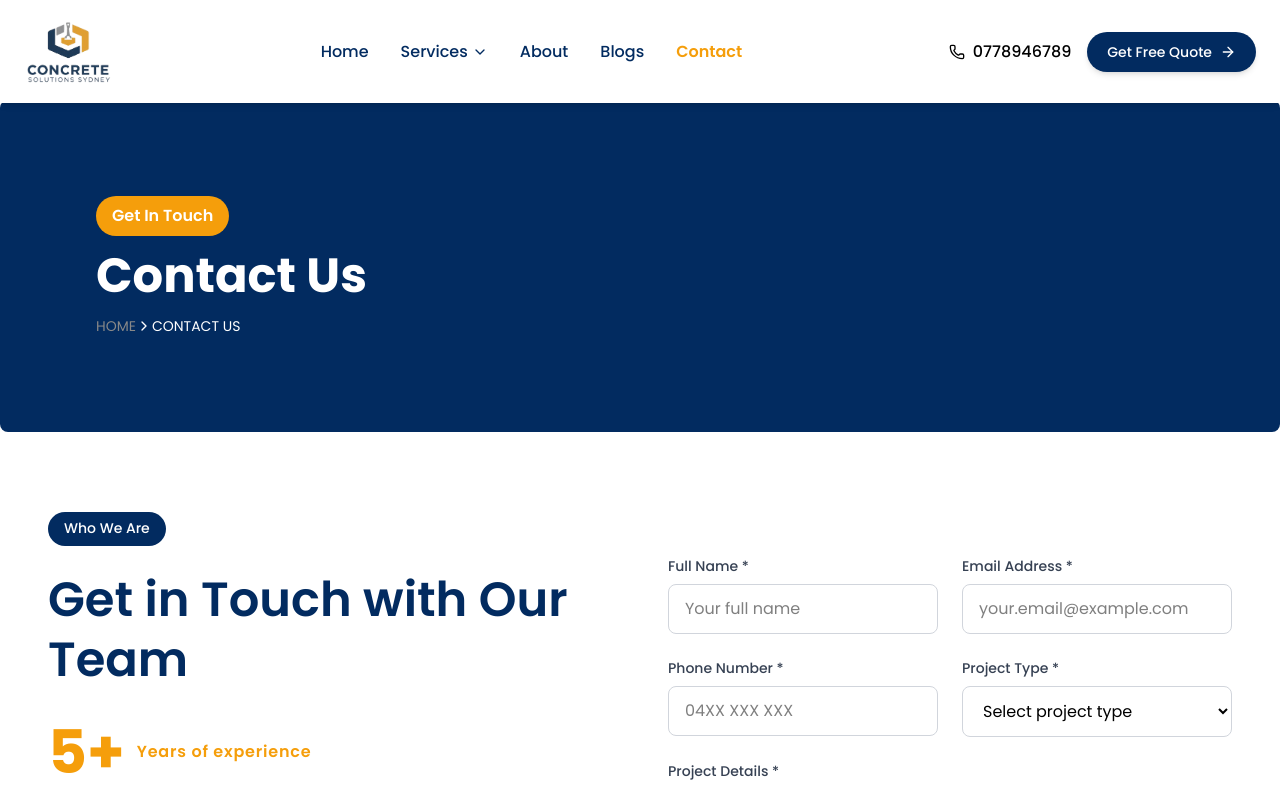
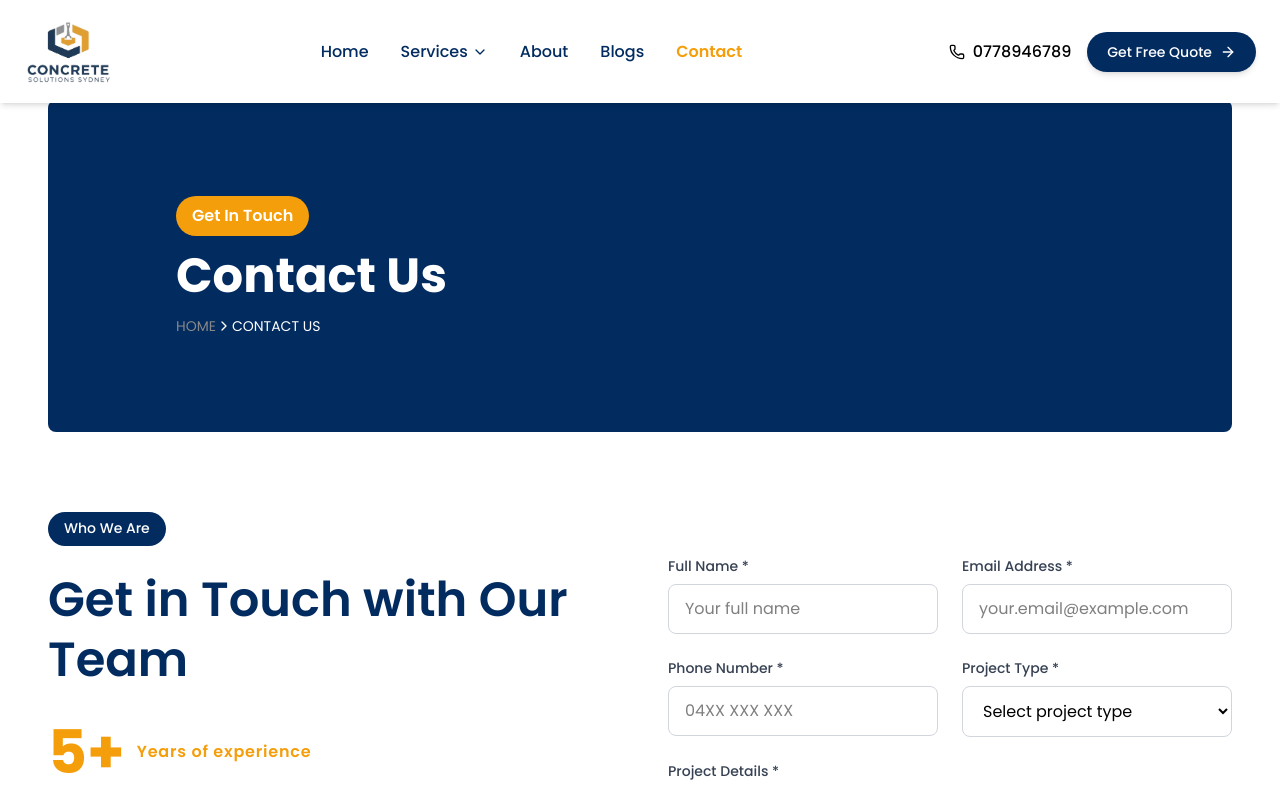
Before and after one commit to Yadee9910/Concrete_solutions_sydeny, a Next.js app: page /contact in a window 1280 px wide. Shown: the top 787 px of the page. Built offline with nearby package versions, Linux system fonts and the light colour scheme.

Commit message:
refactor: change the herocard

```diff
--- a/components/cards/HeroCard.tsx
+++ b/components/cards/HeroCard.tsx
@@ -8,7 +8,8 @@ interface HeroCardProps {
 
 function HeroCard({title,page,btn}:HeroCardProps) {
   return (
-    <div className="bg-secondary w-full p-8 text-main flex flex-col rounded-lg">
+    <div className='mx-12'>
+    <div className="bg-secondary w-full py-8 px-16 text-main flex flex-col rounded-lg">
       <div className="bg- rounded-lg p-8 md:p-16 flex flex-col gap-4">
         <p className="text-base font-semibold bg-primary w-fit py-2 px-4 rounded-3xl">{btn}</p>
         <h2 className="text-3xl md:text-5xl font-bold">{title}</h2>
@@ -21,6 +22,8 @@ function HeroCard({title,page,btn}:HeroCardProps) {
       </div>
     </div>
 
+    </div>
+
   )
 }
 
```
